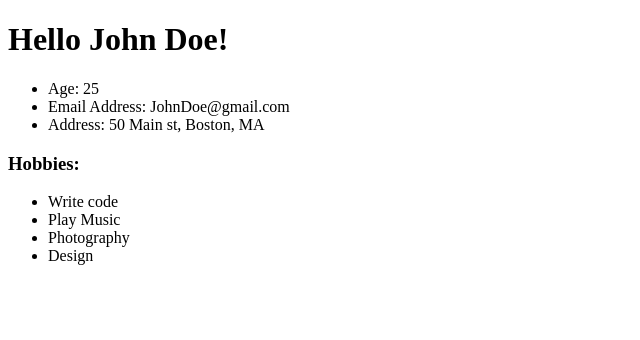
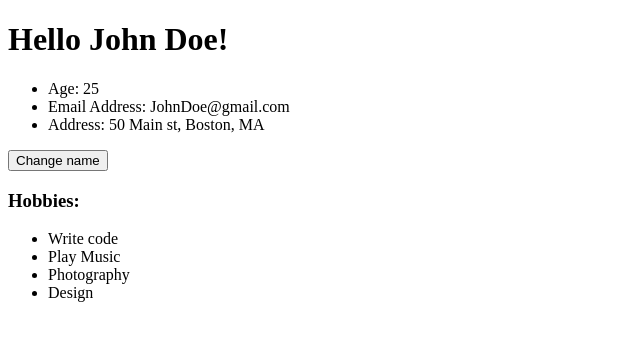
Before and after one commit to VisheshSingh/Angular-Playground, an Angular app: page / in a window 1280 px wide. Shown: the top 340 px of the page, without its empty margins (0-640 px from the left). Built offline with nearby package versions, Linux system fonts and the light colour scheme.

Commit message:
Testing events such as onClick

```diff
--- a/src/app/components/user/user.component.html
+++ b/src/app/components/user/user.component.html
@@ -5,6 +5,8 @@
   <li>Address: {{address.street}}, {{address.city}}, {{address.state}}</li>
 </ul>
 
+<button (click)="onClick()">Change name</button>
+
 <h3>Hobbies: </h3>
 <ul>
   <li *ngFor="let hobby of hobbies">{{hobby}}</li>
--- a/src/app/components/user/user.component.ts
+++ b/src/app/components/user/user.component.ts
@@ -29,7 +29,10 @@ export class UserComponent implements OnInit {
       state: 'MA'
     }
     this.hobbies = ["Write code", "Play Music", "Photography", "Design"];
+  }
 
+  onClick(){
+    this.name = "Richard Hendricks";
   }
 
 }
```
